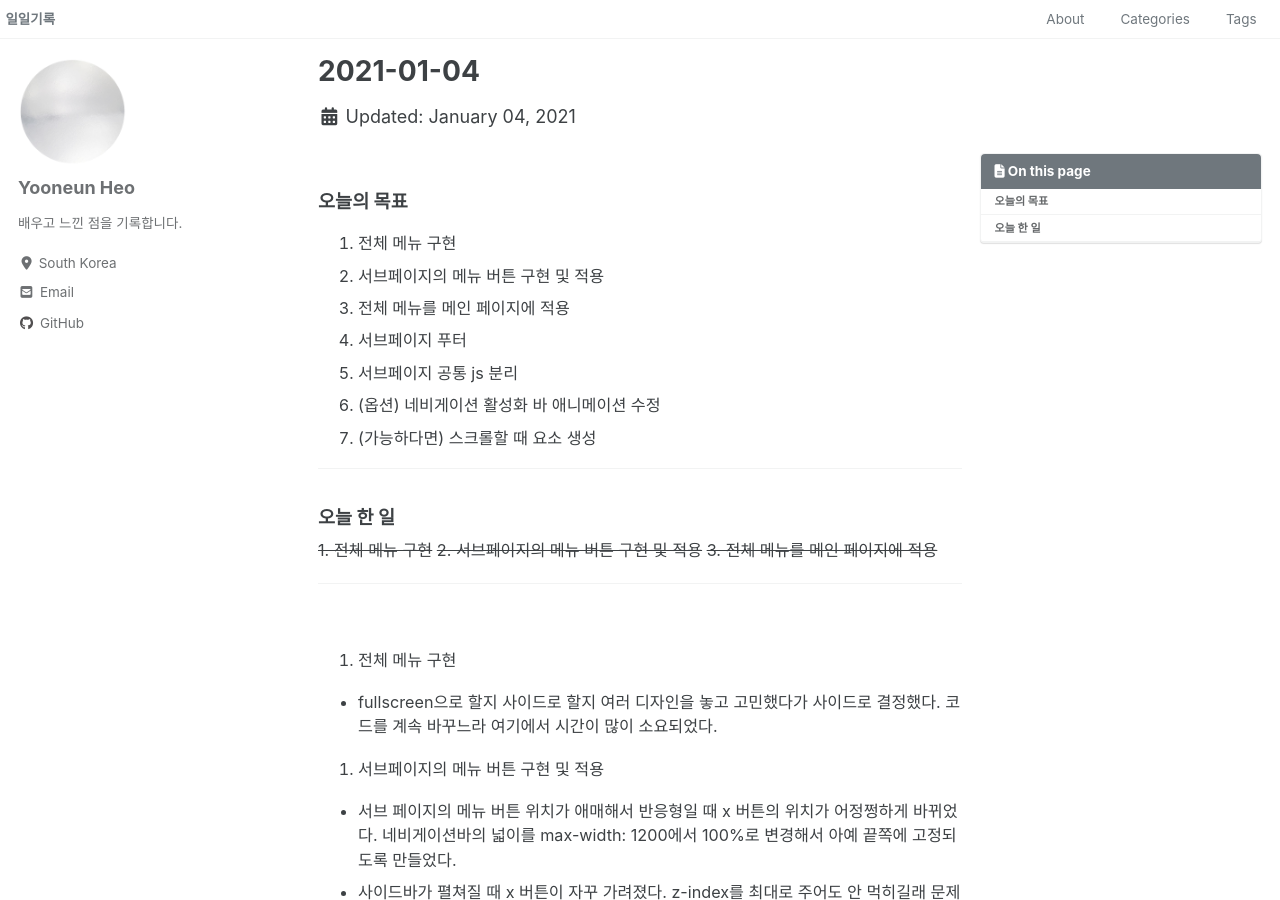
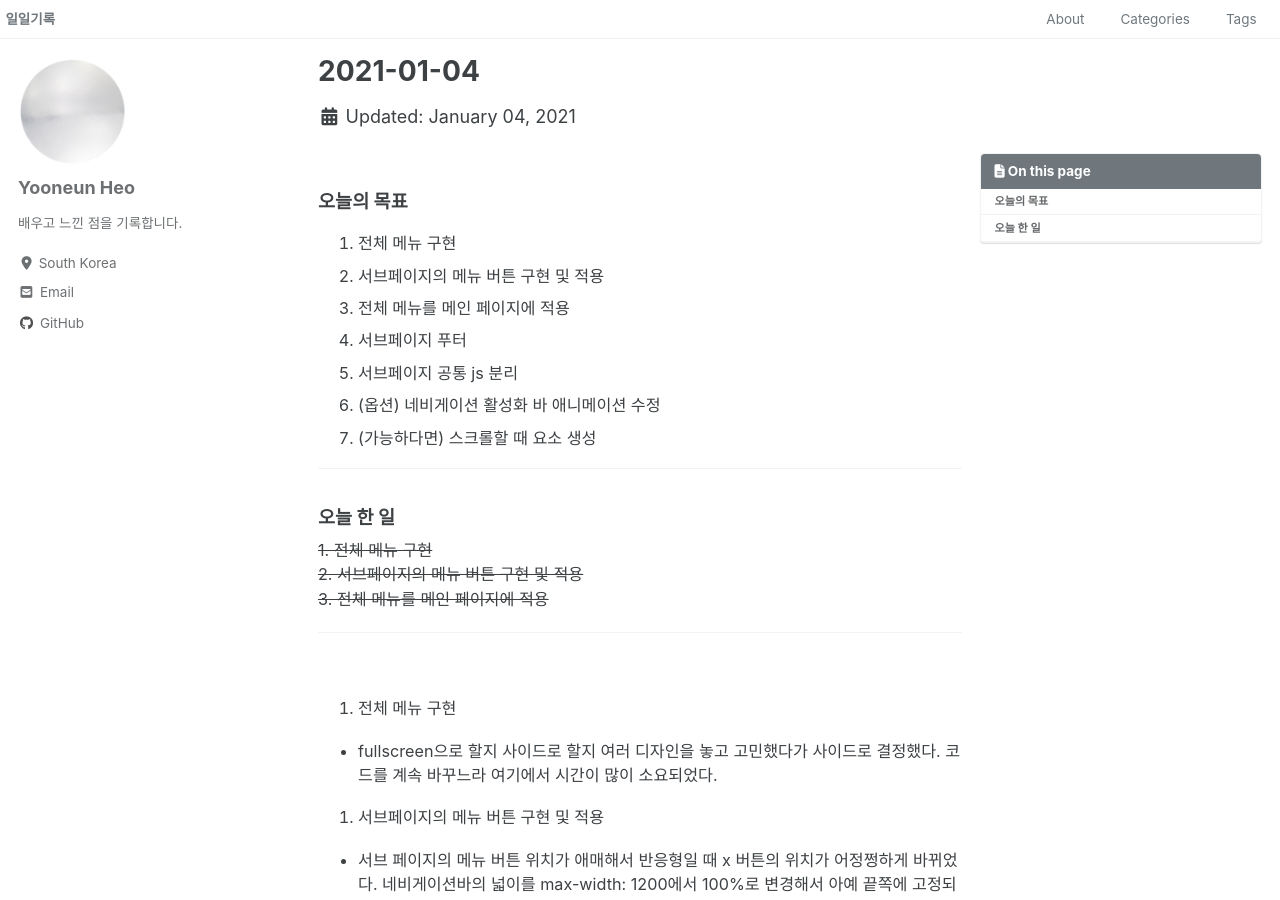
Before and after one commit to yooneunheo/yooneunheo.github.io, a Jekyll site: the page built from _posts/work-log/2021-01-04-b&o-02.md, in a window 1280 px wide and 900 px high. Built offline with Jekyll 4.4.1, drawn with Linux system fonts in a browser that asks for light colours; cached includes are drawn as plain includes; nearby versions of some CDN libraries; comment, search, counter and statistics services are not loaded.

Commit message:
Update 2021-01-04-b&o-02.md

```diff
--- a/_posts/work-log/2021-01-04-b&o-02.md
+++ b/_posts/work-log/2021-01-04-b&o-02.md
@@ -26,9 +26,9 @@ last_modified_at: 2020-01-04T08:06:00-05:00
 
 ##### 오늘 한 일
 
-~~1. 전체 메뉴 구현~~
-~~2. 서브페이지의 메뉴 버튼 구현 및 적용~~
-~~3. 전체 메뉴를 메인 페이지에 적용~~
+~~1. 전체 메뉴 구현~~ <br/>
+~~2. 서브페이지의 메뉴 버튼 구현 및 적용~~ <br/>
+~~3. 전체 메뉴를 메인 페이지에 적용~~ <br/>
 
 ---
 
```
